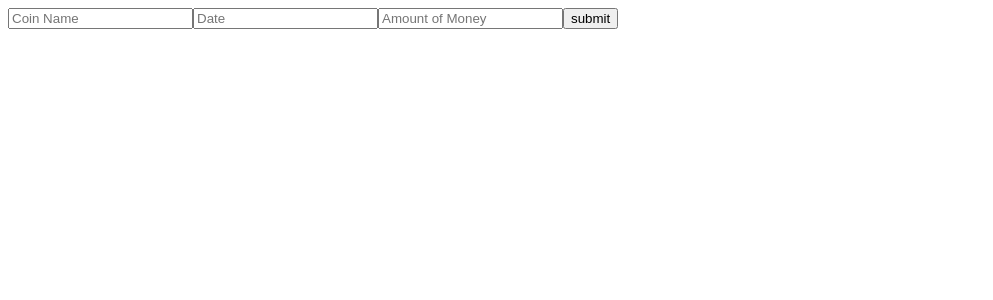
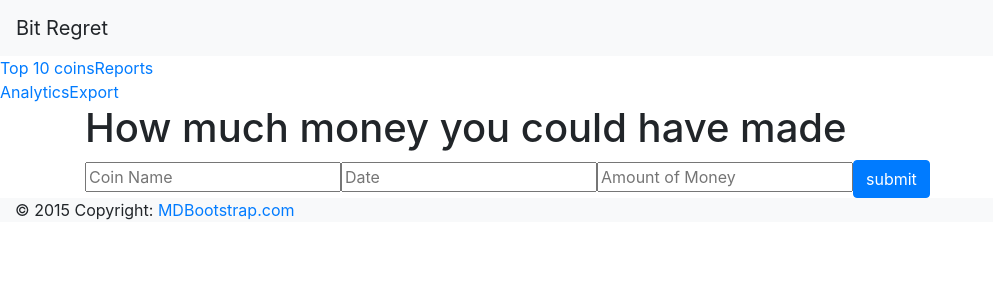
Before and after one commit to mypwhas9letters/bit-regret, a React (Create React App) app: page / in a window 1280 px wide. Shown: the top 300 px of the page, without its empty margins (0-993 px from the left). Built offline with nearby package versions, Linux system fonts and the light colour scheme; no server answers.

Commit message:
fetching top 10

```diff
--- a/public/index.html
+++ b/public/index.html
@@ -3,6 +3,7 @@
   <head>
     <meta charset="utf-8">
     <meta name="viewport" content="width=device-width, initial-scale=1, shrink-to-fit=no">
+    <link rel="stylesheet" href="https://maxcdn.bootstrapcdn.com/bootstrap/4.0.0-beta.2/css/bootstrap.min.css" integrity="sha384-PsH8R72JQ3SOdhVi3uxftmaW6Vc51MKb0q5P2rRUpPvrszuE4W1povHYgTpBfshb" crossorigin="anonymous">
     <title>Bit Regret</title>
   </head>
   <body>
--- a/src/App.js
+++ b/src/App.js
@@ -1,15 +1,25 @@
 import React, { Component } from 'react';
 
-import Home from './components/home'
+import Home from './components/home';
+import Footer from './components/footer';
+import Navbar from './components/navbar';
+import Sidebar from './components/sidebar';
+
 
 class App extends Component {
   render() {
     return (
-      <div>
-        <Home />
+      <div >
+        <Navbar />
+        <div className="row">
+          <Sidebar />
+          <Home />
+        </div>
+        <Footer />
       </div>
     );
   }
+
 }
 
 export default App;
--- /dev/null
+++ b/src/actions/coin_actions.js
@@ -0,0 +1,11 @@
+// https://api.coinmarketcap.com/v1/ticker/?limit=10
+
+export default function fetchCrypto(){
+  fetch("https://api.coinmarketcap.com/v1/ticker/?limit=10",{
+    method: 'get'
+  })
+  .then((res) => res.json())
+  .then((json) => {
+    console.log(json)
+  })
+}
--- a/src/components/footer.js
+++ b/src/components/footer.js
@@ -0,0 +1,19 @@
+import React from 'react';
+
+const Footer = () =>{
+  return (
+    <footer className="page-footer blue center-on-small-only bg-light">
+
+
+        <div className="footer-copyright">
+            <div className="container-fluid">
+                © 2015 Copyright: <a href="https://www.MDBootstrap.com"> MDBootstrap.com </a>
+
+            </div>
+        </div>
+
+    </footer>
+  );
+}
+
+export default Footer
--- a/src/components/home.js
+++ b/src/components/home.js
@@ -8,18 +8,32 @@ class Home extends Component {
       date: '',
       coinName: '',
       amount: ''
-    }
+    };
+  }
+
+  onInputChange = (event) => {
+    this.setState({[event.target.name]: event.target.value});
+  }
+
+  onFormSubmit = (event) => {
+    event.preventDefault();
+    //https://min-api.cryptocompare.com/data/pricehistorical?fsym="BTC"&tsyms="USD"&ts="17121980400"
+    //send a post request to the api
+    //require unix timestamp
   }
 
   render(){
     return(
-      <form>
-        <input placeholder="Coin Name"></input>
-        <input placeholder="Date"></input>
-        <input placeholder="Amount of Money"></input>
-        <button type="submit">submit</button>
-      </form>
-    )
+      <div className='container'>
+        <h1>How much money you could have made</h1>
+        <form onSubmit={this.onFormSubmit}>
+          <input onChange={this.onInputChange} placeholder='Coin Name' value={this.state.coinName} name='coinName'/>
+          <input onChange={this.onInputChange} placeholder='Date' value={this.state.date} name='date'/>
+          <input onChange={this.onInputChange} placeholder='Amount of Money' value={this.state.amount} name='amount' />
+          <button type='submit' className="btn btn-primary">submit</button>
+        </form>
+      </div>
+    );
   }
 
 }
--- a/src/components/navbar.js
+++ b/src/components/navbar.js
@@ -1,5 +1,13 @@
-import React from 'react'
+import React from 'react';
 
-
+const Navbar = () =>{
+  return(
+    <nav className="navbar navbar-light bg-light">
+      <a className="navbar-brand">
+        Bit Regret
+      </a>
+    </nav>
+  );
+}
 
 export default Navbar
--- a/src/components/sidebar.js
+++ b/src/components/sidebar.js
@@ -0,0 +1,25 @@
+import React, {Component} from 'react';
+import fetchCrypto from '../actions/coin_actions'
+
+class Sidebar extends Component{
+  constructor(props){
+    super(props)
+    this.state = {}
+
+    fetchCrypto()
+  }
+  render(){
+    return(
+      <div className="col-sm-3 col-md-2 sidebar">
+        <ul className="nav nav-sidebar">
+          <li className="active"><a href="#">Top 10 coins <span className="sr-only">(current)</span></a></li>
+          <li><a href="#">Reports</a></li>
+          <li><a href="#">Analytics</a></li>
+          <li><a href="#">Export</a></li>
+        </ul>
+      </div>
+    )
+  }
+}
+
+export default Sidebar
```
Also changed, not shown: src/reducers/coin_reducer.js (added).
